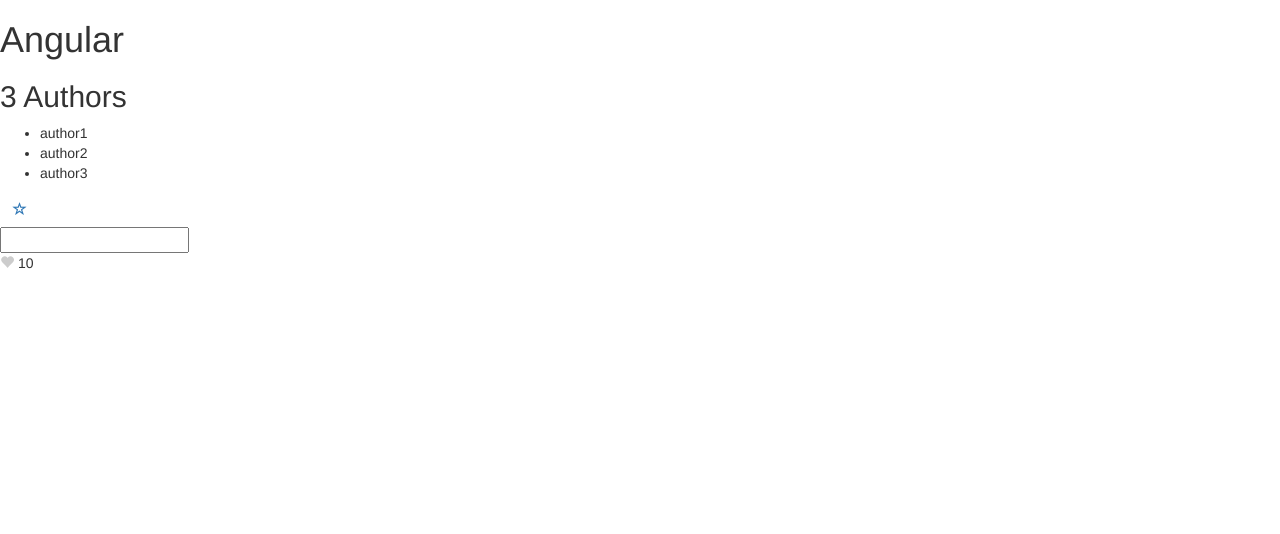
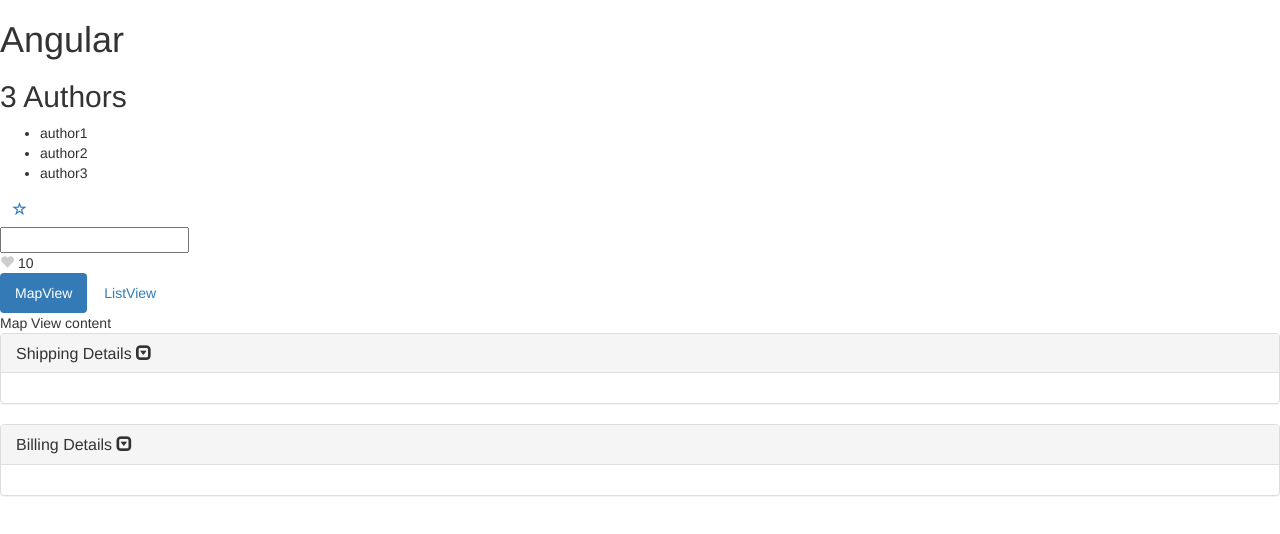
Before and after one commit to mrudulp/hello_w_ang, an Angular app: page / in a window 1280 px wide. Shown: the top 534 px of the page. Built offline with nearby package versions, Linux system fonts and the light colour scheme.

Commit message:
zippy component stage1

```diff
--- a/src/app/app.component.html
+++ b/src/app/app.component.html
@@ -6,3 +6,18 @@
   <app-author></app-author>
   <app-favorite></app-favorite>
   <like [likesCount]="tweet.likesCount" [isActive]="tweet.isLiked"></like>
+  <div class="nav nav-pills">
+    <li [class.active]="viewmode == 'map'"><a (click)="viewmode = 'map'">MapView</a></li>
+    <li [class.active]="viewmode == 'list'"><a (click)="viewmode = 'list'">ListView</a></li>
+  </div>
+  <div [ngSwitch]="viewmode">
+    <div *ngSwitchCase="'map'">Map View content</div>
+    <div *ngSwitchCase="'list'">List View content</div>
+  </div>
+
+  <zippy title="Shipping Details">
+    Shipping Details Content
+  </zippy>
+  <zippy title="Billing Details">
+    Billing Details Content
+  </zippy>
--- a/src/app/app.component.ts
+++ b/src/app/app.component.ts
@@ -12,4 +12,5 @@
     isLiked:false,
     likesCount:10
   }
+  viewmode = 'map'
 }
--- a/src/app/app.module.ts
+++ b/src/app/app.module.ts
@@ -8,6 +8,7 @@
 import { FavoriteComponent } from './favorite/favorite.component';
 import { CapStartPipe } from './capstart.pipe';
 import { LikeComponent } from './like/like.component';
+import { ZippyComponent } from './zippy/zippy.component';
 
 @NgModule({
   declarations: [
@@ -15,7 +16,8 @@
     AuthorComponent,
     FavoriteComponent,
     CapStartPipe,
-    LikeComponent
+    LikeComponent,
+    ZippyComponent
   ],
   imports: [
     BrowserModule,
--- /dev/null
+++ b/src/app/zippy/zippy.component.html
@@ -0,0 +1,10 @@
+<div class="panel panel-default">
+    <div class="panel-heading">
+      <h3 class="panel-title">{{title}}
+      <span class="glyphicon" [class.glyphicon-collapse-down]="isCollapsed" [class.glyphicon-collapse-up]="!isCollapsed"  (click)="toggle()"></span>
+    </h3>
+    </div>
+    <div class="panel-body">
+
+    </div>
+  </div>
--- /dev/null
+++ b/src/app/zippy/zippy.component.ts
@@ -0,0 +1,23 @@
+import { Component, OnInit, Input } from '@angular/core';
+
+@Component({
+  selector: 'zippy',
+  templateUrl: './zippy.component.html',
+  styleUrls: ['./zippy.component.css']
+})
+export class ZippyComponent implements OnInit {
+
+  @Input('title') title:string
+  // @Input('zippy') body:string
+  isCollapsed:boolean = true
+
+  constructor() { }
+
+  ngOnInit() {
+  }
+
+  toggle(){
+    this.isCollapsed = !this.isCollapsed
+  }
+
+}
```
Also changed, not shown: src/app/zippy/zippy.component.css (added), 1 other file (tests, documents, lock files or other folders).
